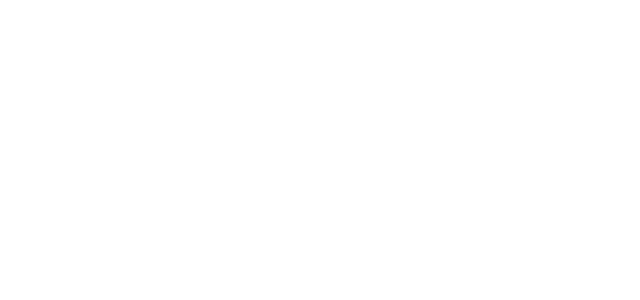
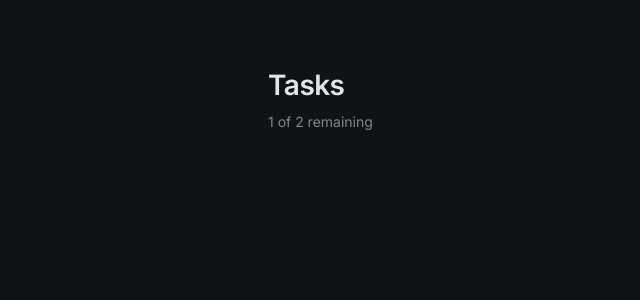
Before and after one commit to Joestarnova/todo-list-app, a React (Vite) app in the folder client/: page / in a window 1280 px wide. Shown: the top 300 px of the page, without its empty margins (112-752 px from the left). Built offline with nearby package versions, Linux system fonts and the light colour scheme.

Commit message:
Add layout shell with header

```diff
--- a/client/src/App.tsx
+++ b/client/src/App.tsx
@@ -1,5 +1,14 @@
 function App() {
-  return null;
+  return (
+    <div className="min-h-screen bg-bg text-text flex justify-center py-16 px-5">
+      <div className="w-full max-w-130">
+        <h1 className="mb-1.5 text-[28px] font-semibold tracking-[-0.02em]">
+          Tasks
+        </h1>
+        <p className="text-sm text-muted">1 of 2 remaining</p>
+      </div>
+    </div>
+  );
 }
 
 export default App;
```
